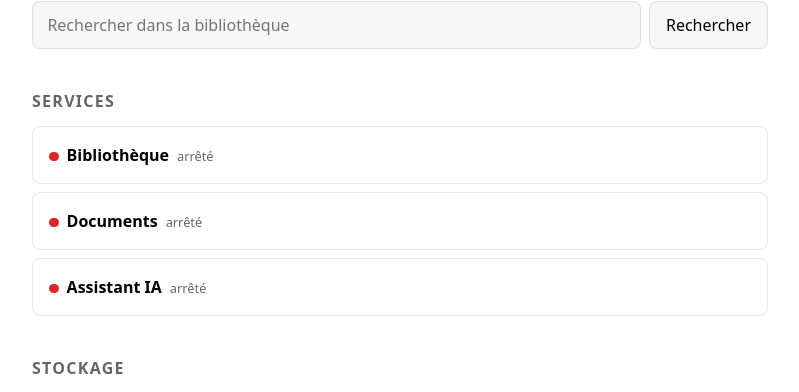
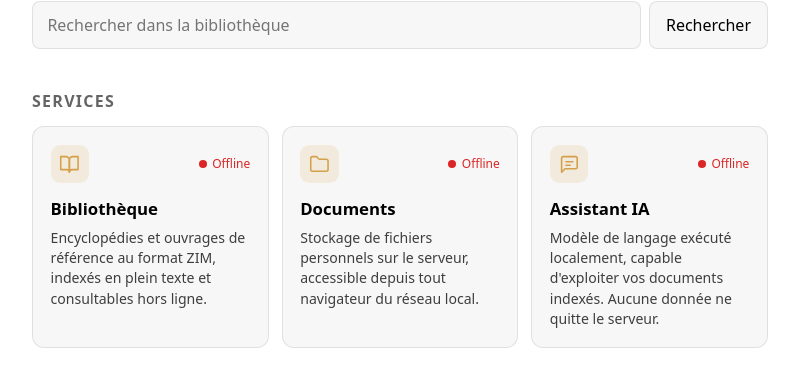
Before and after one commit to Gorgo126/ODIN, a Next.js app in the folder dashboard/: page / in a window 1280 px wide. Shown: the part 184-576 px from the top of the page, without its empty margins (240-1039 px from the left). Built offline with nearby package versions, Linux system fonts and the light colour scheme; no server answers.

Commit message:
Cartes de services avec descriptions

```diff
--- a/dashboard/app/globals.css
+++ b/dashboard/app/globals.css
@@ -69,3 +69,16 @@ a.carte.resultat em { display: block; margin: .15rem 0 .3rem; }
 .entete h1 { margin: 0; }
 .entete .deconnexion { float: none; }
 .logo { display: block; width: 100%; max-width: 22rem; height: auto; }
+:root { --or: #d4a04a; }
+.services { display: grid; grid-template-columns: repeat(auto-fit, minmax(13rem, 1fr)); gap: .8rem; }
+.service { display: flex; flex-direction: column; gap: .4rem; padding: 1.1rem; border: 1px solid var(--bord); border-radius: .75rem; background: var(--fond); color: inherit; text-decoration: none; transition: border-color .15s, transform .15s; }
+.service:hover { border-color: var(--or); transform: translateY(-2px); }
+.service-tete { display: flex; justify-content: space-between; align-items: center; margin-bottom: .4rem; }
+.service-icone { display: grid; place-items: center; width: 2.4rem; height: 2.4rem; border-radius: .6rem; background: color-mix(in srgb, var(--or) 15%, transparent); color: var(--or); }
+.service-icone svg { width: 1.3rem; height: 1.3rem; }
+.service strong { font-size: 1.05rem; }
+.service p { margin: 0; font-size: .88rem; line-height: 1.45; opacity: .75; }
+.etat { display: inline-flex; align-items: center; gap: .35rem; font-size: .75rem; }
+.etat::before { content: ''; width: .5rem; height: .5rem; border-radius: 50%; background: currentColor; }
+.etat.en-ligne { color: #16a34a; }
+.etat.arrete { color: #dc2626; }
--- a/dashboard/app/page.jsx
+++ b/dashboard/app/page.jsx
@@ -3,6 +3,35 @@ import BarreRecherche from './BarreRecherche';
 import Packs from './Packs';
 
 export const dynamic = 'force-dynamic';
+
+const DESCRIPTIONS = {
+  bibliotheque: "Encyclopédies et ouvrages de référence au format ZIM, indexés en plein texte et consultables hors ligne.",
+  documents: "Stockage de fichiers personnels sur le serveur, accessible depuis tout navigateur du réseau local.",
+  ia: "Modèle de langage exécuté localement, capable d'exploiter vos documents indexés. Aucune donnée ne quitte le serveur."
+};
+
+const trait = { fill: 'none', stroke: 'currentColor', strokeWidth: 1.8, strokeLinecap: 'round', strokeLinejoin: 'round' };
+
+const ICONES = {
+  bibliotheque: (
+    <svg viewBox="0 0 24 24" {...trait}>
+      <path d="M2 3h6a4 4 0 0 1 4 4v14a3 3 0 0 0-3-3H2z" />
+      <path d="M22 3h-6a4 4 0 0 0-4 4v14a3 3 0 0 1 3-3h7z" />
+    </svg>
+  ),
+  documents: (
+    <svg viewBox="0 0 24 24" {...trait}>
+      <path d="M20 20a2 2 0 0 0 2-2V8a2 2 0 0 0-2-2h-7.9a2 2 0 0 1-1.69-.9L9.6 3.9A2 2 0 0 0 7.93 3H4a2 2 0 0 0-2 2v13a2 2 0 0 0 2 2Z" />
+    </svg>
+  ),
+  ia: (
+    <svg viewBox="0 0 24 24" {...trait}>
+      <path d="M21 15a2 2 0 0 1-2 2H7l-4 4V5a2 2 0 0 1 2-2h14a2 2 0 0 1 2 2z" />
+      <path d="M8 9h8" />
+      <path d="M8 13h5" />
+    </svg>
+  )
+};
 
 export default async function Page() {
   const [services, disque, livres] = await Promise.all([
@@ -11,22 +40,29 @@ export default async function Page() {
 
   const pct = disque ? Math.round((disque.utilise / disque.total) * 100) : 0;
 
-  const script = "document.querySelectorAll('[data-port]').forEach(function(a){var p=a.dataset.port;if(p){a.href=location.protocol+'//'+location.hostname+':'+p+'/';}});";
-
   return (
     <main>
-      <header className="entete"><h1><img src="/logo.png" alt="ODIN" className="logo" /></h1><a href="/api/auth/deconnexion" className="deconnexion">Se déconnecter</a></header>
+      <header className="entete">
+        <h1><img src="/logo.png" alt="ODIN" className="logo" /></h1>
+        <a href="/api/auth/deconnexion" className="deconnexion">Se déconnecter</a>
+      </header>
+
       <BarreRecherche />
 
       <section>
         <h2>Services</h2>
-        {services.map((s) => (
-          <a key={s.nom} href={'/ouvrir/' + s.id} className="carte">
-            <span className={s.ok ? 'pastille ok' : 'pastille ko'} />
-            <strong>{s.nom}</strong>
-            <em>{s.ok ? 'en ligne' : 'arrêté'}</em>
-          </a>
-        ))}
+        <div className="services">
+          {services.map((s) => (
+            <a key={s.id} href={'/ouvrir/' + s.id} className="service">
+              <div className="service-tete">
+                <span className="service-icone">{ICONES[s.id]}</span>
+                <span className={s.ok ? 'etat en-ligne' : 'etat arrete'}>{s.ok ? 'Online' : 'Offline'}</span>
+              </div>
+              <strong>{s.nom}</strong>
+              <p>{DESCRIPTIONS[s.id]}</p>
+            </a>
+          ))}
+        </div>
       </section>
 
       <section>
@@ -34,7 +70,7 @@ export default async function Page() {
         {disque ? (
           <>
             <div className="jauge"><div style={{ width: pct + '%' }} /></div>
-            <p>{octets(disque.utilise)} utilisés sur {octets(disque.total)} — {octets(disque.libre)} libres</p>
+            <p>{octets(disque.utilise)} utilisés sur {octets(disque.total)}  {octets(disque.libre)} libres</p>
           </>
         ) : <p>Indisponible</p>}
       </section>
@@ -46,7 +82,7 @@ export default async function Page() {
           <div key={i} className="carte">
             <strong>{l.titre}</strong>
             <p>{l.description}</p>
-            <em>{l.articles.toLocaleString('fr-BE')} articles · {octets(l.taille)} · {l.langue}</em>
+            <em>{l.articles.toLocaleString('fr-BE')} articles  {octets(l.taille)}  {l.langue}</em>
           </div>
         ))}
       </section>
@@ -55,8 +91,6 @@ export default async function Page() {
         <h2>Ajouter du contenu</h2>
         <Packs />
       </section>
-
-      <script dangerouslySetInnerHTML={{ __html: script }} />
     </main>
   );
 }
```
